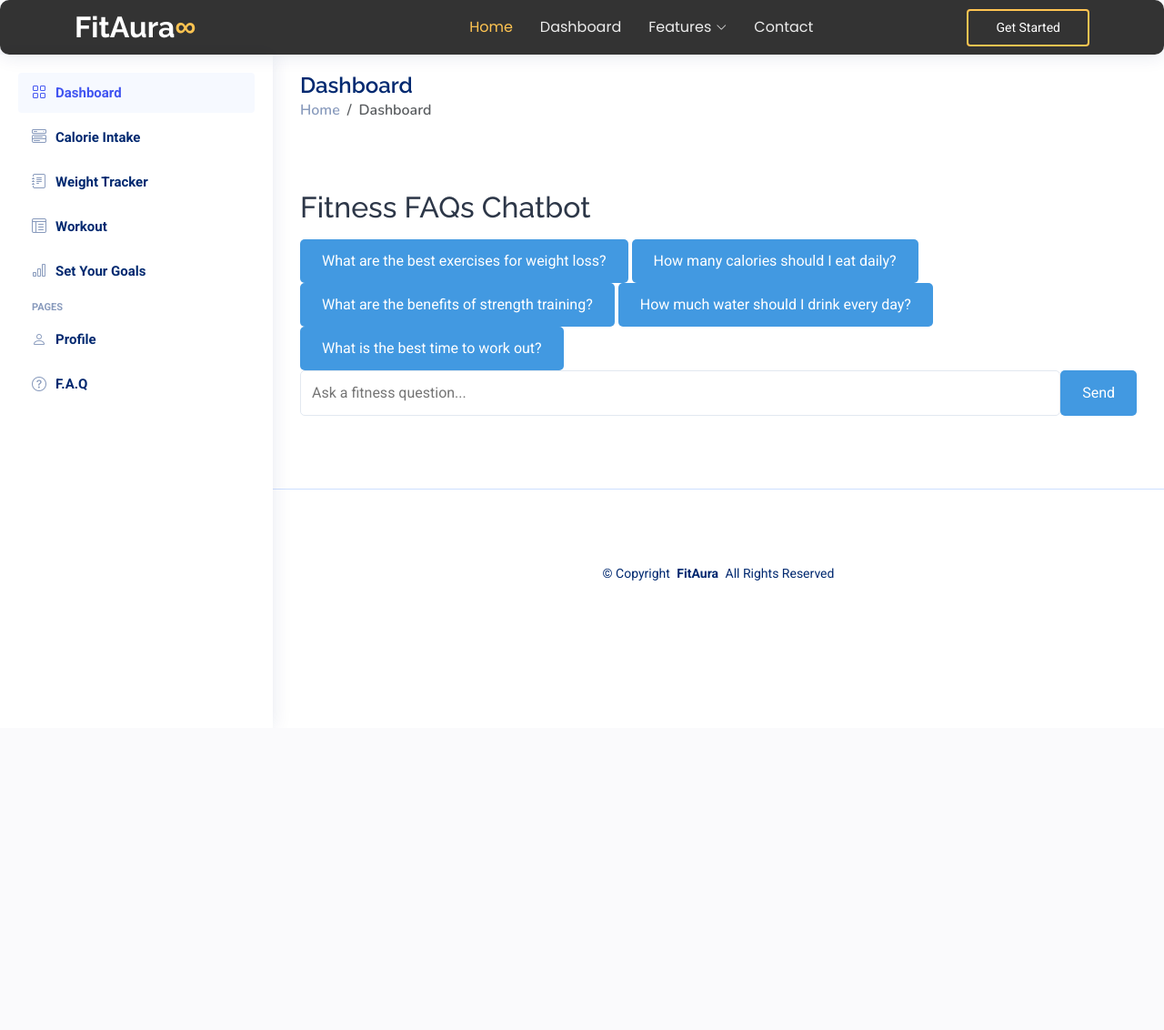
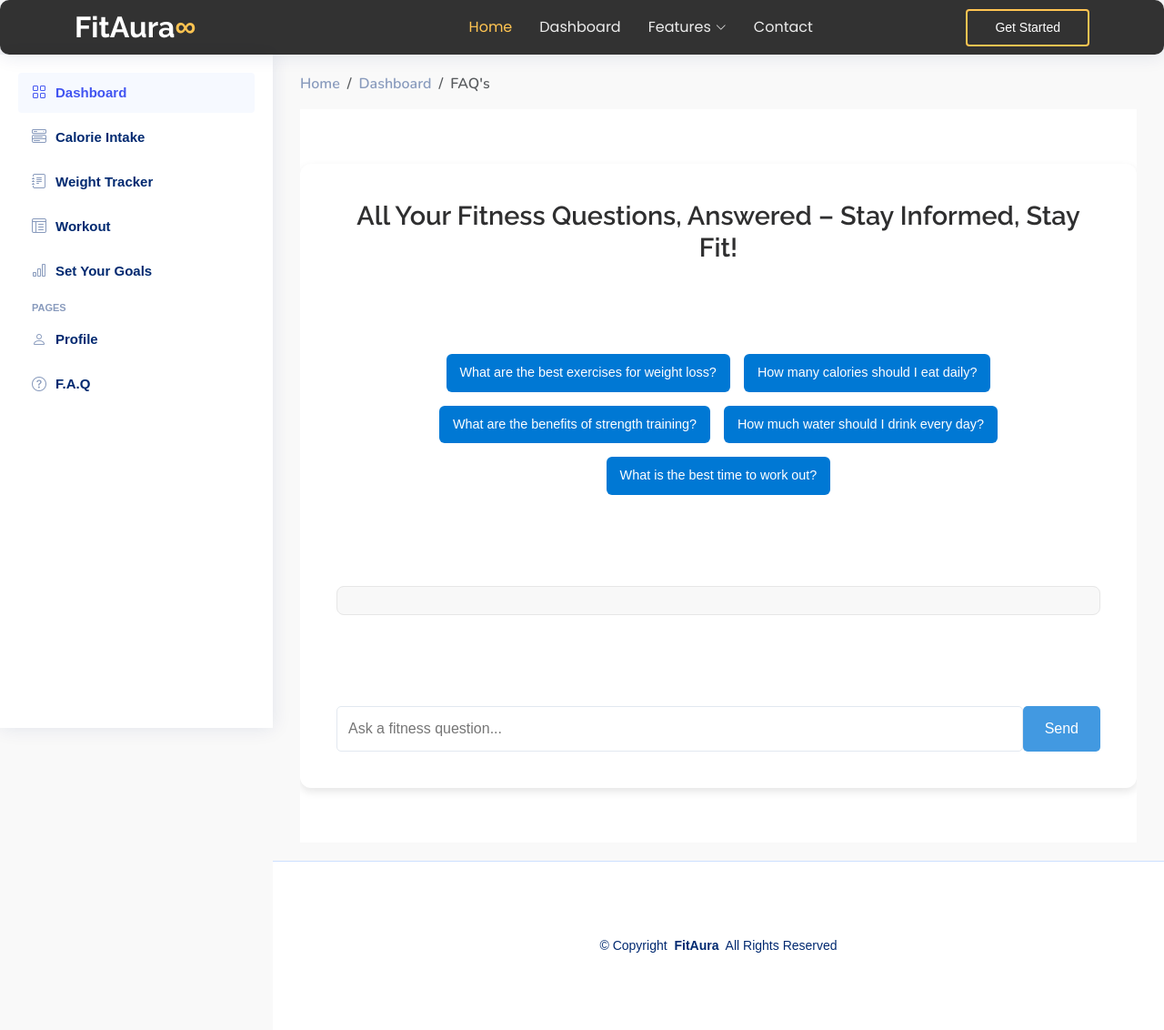
Before and after one commit to vaibhavguptahere/FitAura-TheFitnessSolution, a Flask app: page /faq.html in a window 1280 px wide. Shown: the whole page at 91% size. Before the commit the page ends 638 px from the top, so only its background shows below. Run offline with Flask 3, Linux system fonts and the light colour scheme; some libraries are stand-ins or nearby versions.

Commit message:
Eight Commit

```diff
--- a/static/assets/css/faq.css
+++ b/static/assets/css/faq.css
@@ -1,162 +1,112 @@
-.container {
-    margin-top: 0px;
-    max-width: 800px;
-    width: 80%;
-    padding: 2rem;
-    position: relative;
+body {
+    font-family: Arial, sans-serif;
+    margin: 0;
+    padding: 0;
+    background: #f9f9f9;
+    color: #333;
+  }
 
-    h1 {
-        text-align: center;
-        margin-bottom: 3rem;
-        font-size: 2.5rem;
-        color: #00ff88;
-        text-shadow: 0 0 10px rgba(0, 255, 136, 0.3);
-        animation: glow 2s ease-in-out infinite alternate;
+
+  #chat-container {
+    background: #fff;
+    border-radius: 12px;
+    box-shadow: 0 4px 10px rgba(0, 0, 0, 0.1);
+    width: 100%;
+    max-width: 1200px;
+    padding: 40px;
+    display: flex;
+    flex-direction: column;
+    gap: 100px;
+  }
+
+  #chat-container h2 {
+    font-size: 1.8rem;
+    text-align: center;
+    color: #2f2f30;
+    margin: 0;
+    font-weight: 600;
+  }
+
+  .predefined-questions {
+    display: flex;
+    flex-wrap: wrap;
+    justify-content: center;
+    gap: 15px;
+  }
+
+  .predefined-questions button {
+    background: #0078d4;
+    color: #fff;
+    border: none;
+    padding: 10px 15px;
+    border-radius: 6px;
+    cursor: pointer;
+    font-size: 0.9rem;
+    transition: background 0.3s ease;
+  }
+
+  .predefined-questions button:hover {
+    background: #005bb5;
+  }
+
+  #chat-box {
+    flex: 1;
+    max-height: 300px;
+    overflow-y: auto;
+    border: 1px solid #e6e6e6;
+    border-radius: 6px;
+    padding: 10px;
+    background: #f8f8f8;
+  }
+
+  .message {
+    margin: 10px 0;
+    padding: 12px 18px;
+    border-radius: 12px;
+    font-size: 0.9rem;
+    max-width: 75%;
+    word-wrap: break-word;
+    animation: fadeIn 0.3s ease;
+  }
+
+  .user-message {
+    background: #0078d4;
+    color: #fff;
+    text-align: right;
+    align-self: flex-end;
+    border-top-right-radius: 0;
+    box-shadow: 0 4px 8px rgba(0, 120, 212, 0.2);
+  }
+
+  .bot-message {
+    background: #e6e6e6;
+    color: #333;
+    text-align: left;
+    align-self: flex-start;
+    border-top-left-radius: 0;
+    box-shadow: 0 4px 8px rgba(0, 0, 0, 0.1);
+  }
+
+  #chat-box {
+    flex: 1;
+    max-height: 300px;
+    overflow-y: auto;
+    border: 1px solid #e6e6e6;
+    border-radius: 8px;
+    padding: 15px;
+    background: #f8f8f8;
+    display: flex;
+    flex-direction: column;
+    gap: 10px;
+  }
+
+  @keyframes fadeIn {
+    from {
+      opacity: 0;
+      transform: translateY(10px);
     }
-
-    @keyframes glow {
-        from {
-            text-shadow: 0 0 10px rgba(0, 255, 136, 0.3);
-        }
-        to {
-            text-shadow: 0 0 20px rgba(0, 255, 136, 0.6);
-        }
+    to {
+      opacity: 1;
+      transform: translateY(0);
     }
-
-    .search-box {
-        position: relative;
-        margin-bottom: 2rem;
-    }
-
-    .search-box input {
-        width: 100%;
-        padding: 1rem 3rem 1rem 1.5rem;
-        border: none;
-        border-radius: 25px;
-        background: rgba(255, 255, 255, 0.1);
-        color: #fff;
-        font-size: 1rem;
-        transition: all 0.3s ease;
-    }
-
-    .search-box input:focus {
-        outline: none;
-        background: rgba(255, 255, 255, 0.15);
-        box-shadow: 0 0 15px rgba(0, 255, 136, 0.3);
-    }
-
-    .search-box .search-icon {
-        position: absolute;
-        right: 1.5rem;
-        top: 50%;
-        transform: translateY(-50%);
-        font-size: 1.2rem;
-        opacity: 0.7;
-    }
-
-    .faq-container {
-        display: flex;
-        flex-direction: column;
-        gap: 1rem;
-    }
-
-    .faq-item {
-        background: rgba(255, 255, 255, 0.1);
-        border-radius: 10px;
-        overflow: hidden;
-        transition: all 0.3s ease;
-        border-left: 4px solid transparent;
-    }
-
-    .faq-item:hover {
-        transform: translateY(-2px);
-        box-shadow: 0 5px 15px rgba(0, 255, 136, 0.2);
-        border-left-color: #00ff88;
-    }
-
-    .faq-question {
-        padding: 1.5rem;
-        cursor: pointer;
-        display: flex;
-        justify-content: space-between;
-        align-items: center;
-        background: rgba(255, 255, 255, 0.05);
-    }
-
-    .faq-question h3 {
-        font-size: 1.1rem;
-        color: #fff;
-        transition: color 0.3s ease;
-    }
-
-    .faq-item:hover .faq-question h3 {
-        color: #00ff88;
-    }
-
-    .toggle {
-        font-size: 1.5rem;
-        color: #00ff88;
-        transition: transform 0.3s ease;
-        width: 24px;
-        height: 24px;
-        display: flex;
-        align-items: center;
-        justify-content: center;
-        background: rgba(0, 255, 136, 0.1);
-        border-radius: 50%;
-    }
-
-    .faq-answer {
-        max-height: 0;
-        overflow: hidden;
-        transition: max-height 0.5s cubic-bezier(0.4, 0, 0.2, 1);
-    }
-
-    .faq-answer p {
-        padding: 1.5rem;
-        line-height: 1.6;
-        color: rgba(255, 255, 255, 0.8);
-    }
-
-    .faq-item.active {
-        background: rgba(255, 255, 255, 0.15);
-    }
-
-    .faq-item.active .toggle {
-        transform: rotate(45deg);
-        background: rgba(0, 255, 136, 0.2);
-    }
-
-    .faq-item.active .faq-answer {
-        max-height: 1000px;
-    }
-
-    .faq-item.hidden {
-        display: none;
-    }
-
-    @media (max-width: 768px) {
-        .container {
-            padding: 1rem;
-        }
-
-        h1 {
-            font-size: 2rem;
-            margin-bottom: 2rem;
-        }
-
-        .faq-question h3 {
-            font-size: 1rem;
-        }
-
-        .faq-answer p {
-            padding: 1rem;
-            font-size: 0.9rem;
-        }
-
-        .search-box input {
-            padding: 0.8rem 2.5rem 0.8rem 1rem;
-            font-size: 0.9rem;
-        }
-    }
-}
+  }
--- a/templates/faq.html
+++ b/templates/faq.html
@@ -145,21 +145,23 @@
 
   </aside><!-- End Sidebar-->
 
+
   <main id="main" class="main">
+    <div class="pagetitle">
 
-    <div class="pagetitle">
-      <h1>Dashboard</h1>
       <nav>
         <ol class="breadcrumb">
           <li class="breadcrumb-item"><a href="index.html">Home</a></li>
-          <li class="breadcrumb-item active">Dashboard</li>
+          <li class="breadcrumb-item"><a href="dashboard.html">Dashboard</a></li>
+          <li class="breadcrumb-item active">FAQ's</li>
         </ol>
       </nav>
-    </div><!-- End Page Title -->
+    </div>
 
     <section class="section dashboard">
         <div id="chat-container">
-          <h2>Fitness FAQs Chatbot</h2>
+          <h2>All Your Fitness Questions, Answered – Stay Informed, Stay Fit!</h2>
+
           <div class="predefined-questions">
               <button onclick="handlePredefinedQuestion('What are the best exercises for weight loss?')">What are the best exercises for weight loss?</button>
               <button onclick="handlePredefinedQuestion('How many calories should I eat daily?')">How many calories should I eat daily?</button>
```
